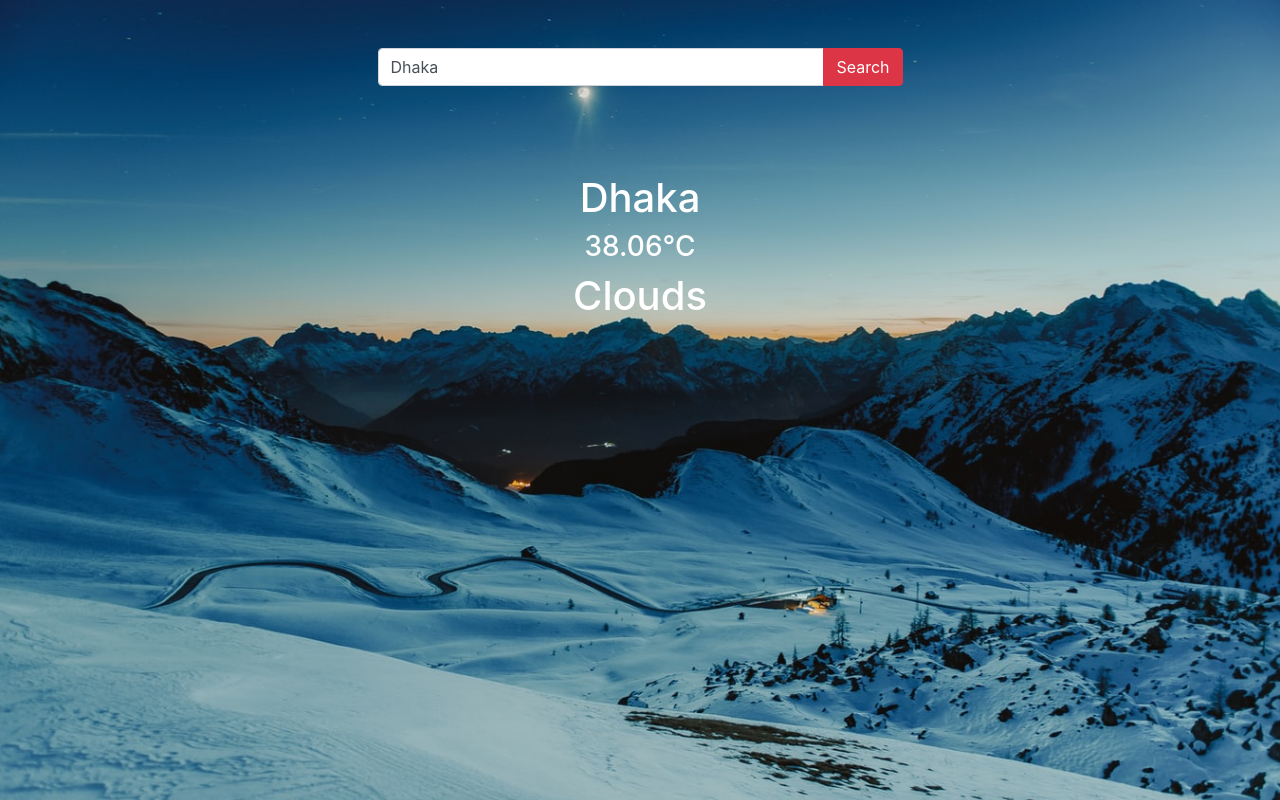
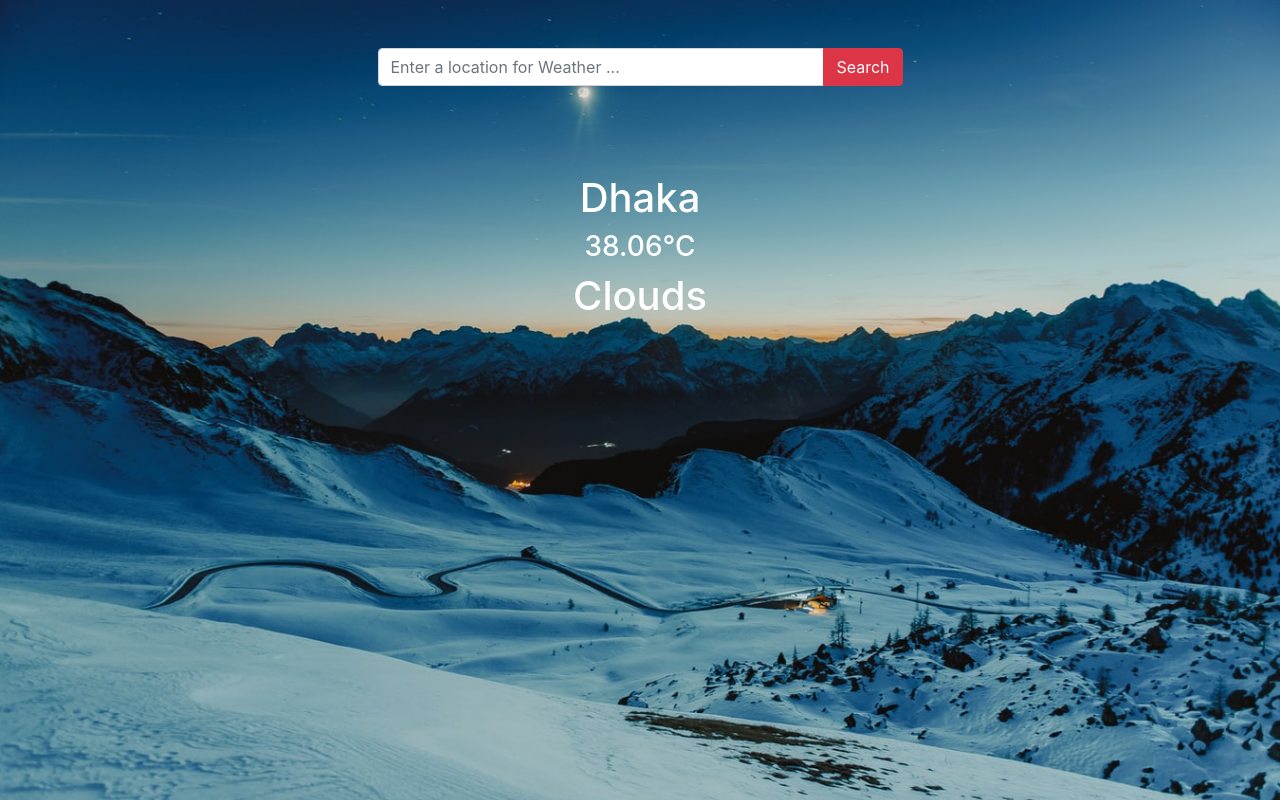
Before and after one commit to hasan-cufl/temperature-hot, a plain HTML site: page index.html in a window 1280 px wide. Drawn offline with nearby package versions, Linux system fonts and the light colour scheme.

Commit message:
Update index.html

```diff
--- a/index.html
+++ b/index.html
@@ -22,7 +22,7 @@
     <div class="container">
         <form class="col-md-6 m-auto py-5">
             <div class="input-group mb-3">
-                <input id="input-value" type="text" value="Dhaka" class="form-control" placeholder="Enter a location for Weather ...">
+                <input id="input-value" type="text" class="form-control" placeholder="Enter a location for Weather ...">
                 <div class="input-group-append">
                     <button onclick="weatherStatus()" type="button" class="btn btn-danger">Search</button>
                 </div>
```
